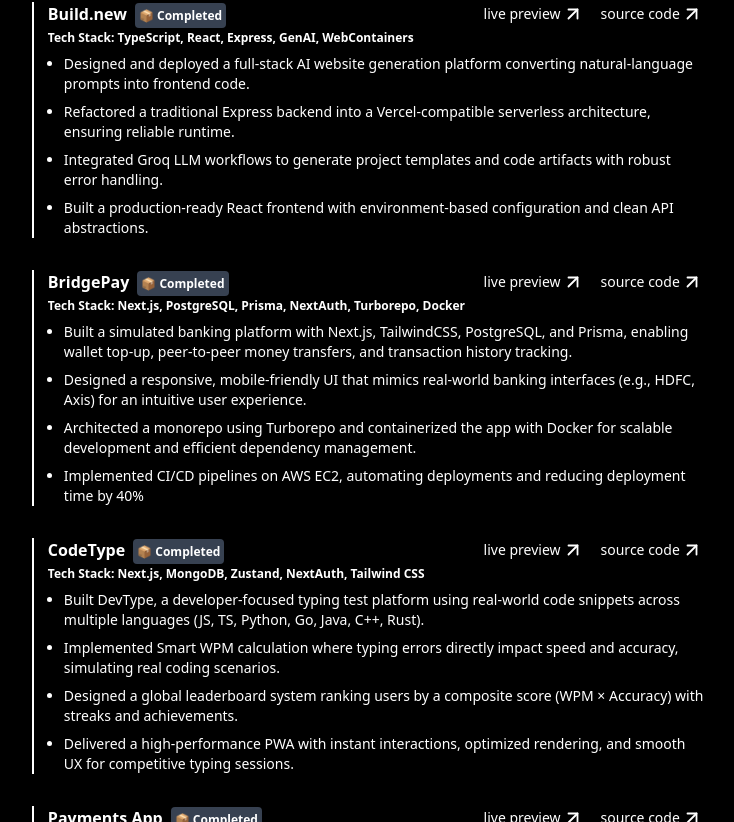
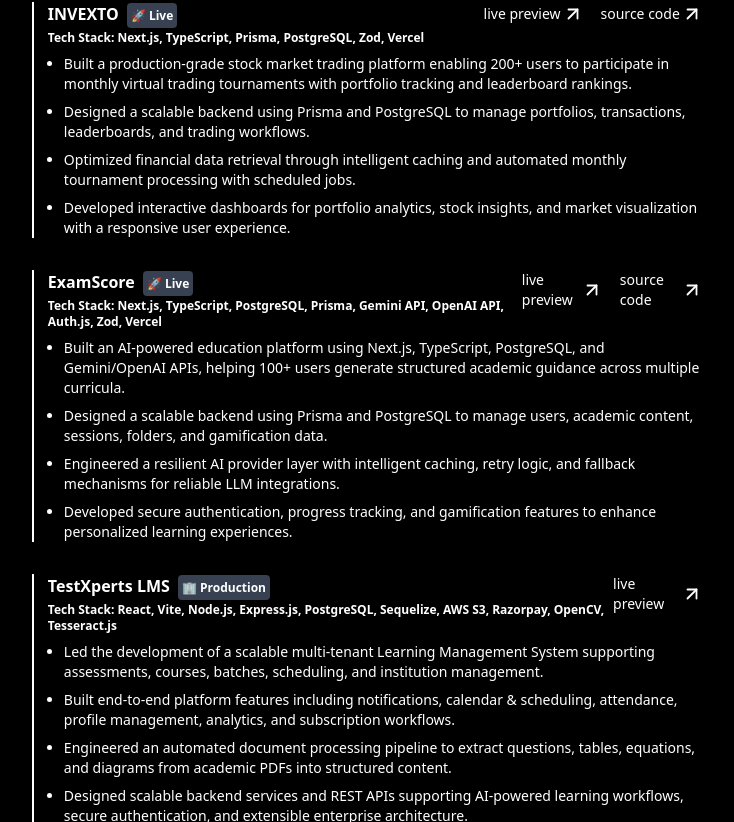
Before and after one commit to singhxanubhav/Portfolio, a React (Vite) app: page / in a window 1280 px wide. Shown: the part 1138-1960 px from the top of the page, without its empty margins (249-983 px from the left). Built offline with nearby package versions, Linux system fonts and the light colour scheme.

Commit message:
feat: update project description and enhance layout

```diff
--- a/src/components/Home.jsx
+++ b/src/components/Home.jsx
@@ -121,12 +121,12 @@
         <section id="work-experience" className="mt-10">
           <h2 className="text-l font-semibold mb-4">work experience.</h2>
           <div className="space-y-8 max-w-2xl">
-          <div className="relative flex items-start group">
+            <div className="relative flex items-start group">
               <VerticalLine />
               <div className="ml-4">
                 <div className="flex justify-between items-start">
                   <div>
-                    <h5 className="font-medium">Software Engineer 1</h5>
+                    <h5 className="font-medium">Software Engineer</h5>
                     <a
                       href="https://univisory.org/"
                       target="_blank"
@@ -141,7 +141,21 @@
                   </span>
                 </div>
                 <p className="mt-2 text-sm text-black dark:text-white">
-                Led the end-to-end development of scalable full-stack web applications, ensuring high performance and reliability. Designed and implemented robust system architectures to support growing product requirements. Developed responsive frontend interfaces and secure backend APIs to deliver seamless user experiences. Collaborated with cross-functional teams to translate business requirements into technical solutions. Optimized application performance and improved system efficiency through effective coding practices. Streamlined deployment pipelines and automated workflows to enhance development productivity. Ensured maintainability and scalability by following modern development standards and best practices. Delivered production-ready features that contributed to building a reliable and scalable company product.
+                  Led the end-to-end development of scalable full-stack web
+                  applications, ensuring high performance and reliability.
+                  Designed and implemented robust system architectures to
+                  support growing product requirements. Developed responsive
+                  frontend interfaces and secure backend APIs to deliver
+                  seamless user experiences. Collaborated with cross-functional
+                  teams to translate business requirements into technical
+                  solutions. Optimized application performance and improved
+                  system efficiency through effective coding practices.
+                  Streamlined deployment pipelines and automated workflows to
+                  enhance development productivity. Ensured maintainability and
+                  scalability by following modern development standards and best
+                  practices. Delivered production-ready features that
+                  contributed to building a reliable and scalable company
+                  product.
                 </p>
               </div>
             </div>
@@ -161,7 +175,7 @@
                     </a>
                   </div>
                   <span className="text-xs font-semibold text-black dark:text-white">
-                    sept, 2025 - dec, 2025
+                    sept, 2024 - dec, 2025
                   </span>
                 </div>
                 <p className="mt-2 text-sm text-black dark:text-white">
@@ -182,7 +196,6 @@
                 </p>
               </div>
             </div>
-
 
             {/* <div className="relative flex items-start group">
               <VerticalLine />
@@ -227,6 +240,218 @@
                 <div className="flex justify-between items-start">
                   <div>
                     <p className="text-md font-bold">
+                      INVEXTO
+                      <span className="ml-2">
+                        <Badge text="🚀 Live" />
+                      </span>
+                    </p>
+                    <p className="text-xs font-semibold mt-1">
+                      <strong>Tech Stack: </strong> Next.js, TypeScript, Prisma,
+                      PostgreSQL, Zod, Vercel
+                    </p>
+                  </div>
+
+                  <div className="flex gap-4">
+                    <a
+                      href="https://invexto.vercel.app/"
+                      target="_blank"
+                      rel="noopener noreferrer"
+                      className="text-sm text-black flex items-center dark:text-white hover:scale-105 duration-150"
+                    >
+                      live preview
+                      <span className="scale-90">
+                        <ArrowUpRight />
+                      </span>
+                    </a>
+
+                    <a
+                      href="https://github.com/singhxanubhav/INVEXTO-Website"
+                      target="_blank"
+                      rel="noopener noreferrer"
+                      className="text-sm text-black flex items-center dark:text-white hover:scale-105 duration-150"
+                    >
+                      source code
+                      <span className="scale-90">
+                        <ArrowUpRight />
+                      </span>
+                    </a>
+                  </div>
+                </div>
+
+                <ul className="mt-2 space-y-2 text-sm text-black dark:text-white list-disc pl-4">
+                  <li>
+                    Built a production-grade stock market trading platform
+                    enabling 200+ users to participate in monthly virtual
+                    trading tournaments with portfolio tracking and leaderboard
+                    rankings.
+                  </li>
+
+                  <li>
+                    Designed a scalable backend using Prisma and PostgreSQL to
+                    manage portfolios, transactions, leaderboards, and trading
+                    workflows.
+                  </li>
+
+                  <li>
+                    Optimized financial data retrieval through intelligent
+                    caching and automated monthly tournament processing with
+                    scheduled jobs.
+                  </li>
+
+                  <li>
+                    Developed interactive dashboards for portfolio analytics,
+                    stock insights, and market visualization with a responsive
+                    user experience.
+                  </li>
+                </ul>
+              </div>
+            </div>
+            {/* Project 2 */}
+            <div className="relative flex items-start group">
+              <VerticalLine />
+              <div className="ml-4">
+                <div className="flex justify-between items-start">
+                  <div>
+                    <p className="text-md font-bold">
+                      ExamScore
+                      <span className="ml-2">
+                        <Badge text="🚀 Live" />
+                      </span>
+                    </p>
+
+                    <p className="text-xs font-semibold mt-1">
+                      <strong>Tech Stack: </strong> Next.js, TypeScript,
+                      PostgreSQL, Prisma, Gemini API, OpenAI API, Auth.js, Zod,
+                      Vercel
+                    </p>
+                  </div>
+
+                  <div className="flex gap-4">
+                    <a
+                      href="https://examscore.in/"
+                      target="_blank"
+                      rel="noopener noreferrer"
+                      className="text-sm text-black flex items-center dark:text-white hover:scale-105 duration-150"
+                    >
+                      live preview
+                      <span className="scale-90">
+                        <ArrowUpRight />
+                      </span>
+                    </a>
+
+                    <a
+                      href="https://github.com/singhxanubhav/ExamScore-Website"
+                      target="_blank"
+                      rel="noopener noreferrer"
+                      className="text-sm text-black flex items-center dark:text-white hover:scale-105 duration-150"
+                    >
+                      source code
+                      <span className="scale-90">
+                        <ArrowUpRight />
+                      </span>
+                    </a>
+                  </div>
+                </div>
+
+                <ul className="mt-2 space-y-2 text-sm text-black dark:text-white list-disc pl-4">
+                  <li>
+                    Built an AI-powered education platform using Next.js,
+                    TypeScript, PostgreSQL, and Gemini/OpenAI APIs, helping 100+
+                    users generate structured academic guidance across multiple
+                    curricula.
+                  </li>
+
+                  <li>
+                    Designed a scalable backend using Prisma and PostgreSQL to
+                    manage users, academic content, sessions, folders, and
+                    gamification data.
+                  </li>
+
+                  <li>
+                    Engineered a resilient AI provider layer with intelligent
+                    caching, retry logic, and fallback mechanisms for reliable
+                    LLM integrations.
+                  </li>
+
+                  <li>
+                    Developed secure authentication, progress tracking, and
+                    gamification features to enhance personalized learning
+                    experiences.
+                  </li>
+                </ul>
+              </div>
+            </div>
+            {/* Project 3 */}
+            <div className="relative flex items-start group">
+              <VerticalLine />
+              <div className="ml-4">
+                <div className="flex justify-between items-start">
+                  <div>
+                    <p className="text-md font-bold">
+                      TestXperts LMS
+                      <span className="ml-2">
+                        <Badge text="🏢 Production" />
+                      </span>
+                    </p>
+
+                    <p className="text-xs font-semibold mt-1">
+                      <strong>Tech Stack: </strong> React, Vite, Node.js,
+                      Express.js, PostgreSQL, Sequelize, AWS S3, Razorpay,
+                      OpenCV, Tesseract.js
+                    </p>
+                  </div>
+
+                  <div className="flex gap-4">
+                    <a
+                      href="https://testxperts.org/"
+                      target="_blank"
+                      rel="noopener noreferrer"
+                      className="text-sm text-black flex items-center dark:text-white hover:scale-105 duration-150"
+                    >
+                      live preview
+                      <span className="scale-90">
+                        <ArrowUpRight />
+                      </span>
+                    </a>
+
+                    {/* Private project */}
+                  </div>
+                </div>
+
+                <ul className="mt-2 space-y-2 text-sm text-black dark:text-white list-disc pl-4">
+                  <li>
+                    Led the development of a scalable multi-tenant Learning
+                    Management System supporting assessments, courses, batches,
+                    scheduling, and institution management.
+                  </li>
+
+                  <li>
+                    Built end-to-end platform features including notifications,
+                    calendar & scheduling, attendance, profile management,
+                    analytics, and subscription workflows.
+                  </li>
+
+                  <li>
+                    Engineered an automated document processing pipeline to
+                    extract questions, tables, equations, and diagrams from
+                    academic PDFs into structured content.
+                  </li>
+
+                  <li>
+                    Designed scalable backend services and REST APIs supporting
+                    AI-powered learning workflows, secure authentication, and
+                    extensible enterprise architecture.
+                  </li>
+                </ul>
+              </div>
+            </div>
+            {/* Project 4 */}
+            <div className="relative flex items-start group">
+              <VerticalLine />
+              <div className="ml-4">
+                <div className="flex justify-between items-start">
+                  <div>
+                    <p className="text-md font-bold">
                       Build.new
                       <span className="ml-2">
                         <Badge text="📦 Completed" />
@@ -239,7 +464,7 @@
                   </div>
                   <div className="flex gap-4">
                     <a
-                      href="https://build.new.anubhavsingh.site/"
+                      href="https://build.new.anubhavsingh.online/"
                       target="_blank"
                       rel="noopener noreferrer"
                       className="text-sm group1 text-black flex items-center dark:text-white hover:scale-105 duration-150"
@@ -284,7 +509,7 @@
                 </ul>
               </div>
             </div>
-            {/* Project 2 */}
+            {/* Project 5 */}
             <div className="relative flex items-start group">
               <VerticalLine />
               <div className="ml-4">
@@ -303,7 +528,7 @@
                   </div>
                   <div className="flex gap-4">
                     <a
-                      href="https://bridgepay.anubhavsingh.site/"
+                      href="https://bridgepay.anubhavsingh.online"
                       target="_blank"
                       rel="noopener noreferrer"
                       className="text-sm group1 text-black flex items-center dark:text-white hover:scale-105 duration-150"
@@ -350,7 +575,7 @@
                 </ul>
               </div>
             </div>
-            {/* Project 2 */}
+            {/* Project 6 */}
             <div className="relative flex items-start group">
               <VerticalLine />
               <div className="ml-4">
@@ -369,7 +594,7 @@
                   </div>
                   <div className="flex gap-4">
                     <a
-                      href="https://codetype.anubhavsingh.site/"
+                      href="https://codetype.anubhavsingh.online"
                       target="_blank"
                       rel="noopener noreferrer"
                       className="text-sm group1 text-black flex items-center dark:text-white hover:scale-105 duration-150"
@@ -416,7 +641,7 @@
                 </ul>
               </div>
             </div>
-            {/* Project 3 */}
+            {/* Project 7 */}
             <div className="relative flex items-start group">
               <VerticalLine />
               <div className="ml-4">
@@ -435,7 +660,7 @@
                   </div>
                   <div className="flex gap-4">
                     <a
-                      href="https://payment.anubhavsingh.site/"
+                      href="https://payment.anubhavsingh.online"
                       target="_blank"
                       rel="noopener noreferrer"
                       className="text-sm group1 text-black flex items-center dark:text-white hover:scale-105 duration-150"
@@ -481,7 +706,7 @@
                 </ul>
               </div>
             </div>
-            {/* Project 4 */}
+            {/* Project 8 */}
             <div className="relative flex items-start group">
               <VerticalLine />
               <div className="ml-4">
@@ -500,7 +725,7 @@
                   </div>
                   <div className="flex gap-4">
                     <a
-                      href="https://portfolio.anubhavsingh.site/"
+                      href="https://portfolio.anubhavsingh.online"
                       target="_blank"
                       rel="noopener noreferrer"
                       className="text-sm group1 text-black flex items-center dark:text-white hover:scale-105 duration-150"
@@ -578,6 +803,16 @@
             <Badge text="ci/cd" isHover={true} />
             <Badge text="Zustand" isHover={true} />
           </div>
+          <div className="mt-1 flex flex-wrap gap-2">
+          <Badge text="LangChain" isHover={true} />
+            <Badge text="OpenRouter" isHover={true} />
+            <Badge text="Gemini API" isHover={true} />
+            <Badge text="RAG" isHover={true} />
+            <Badge text="AI Agents" isHover={true} />
+            <Badge text=" Prompt Engineering" isHover={true} />
+            <Badge text="Embeddings" isHover={true} />
+            <Badge text="LangGraph" isHover={true} />
+          </div>
         </section>
       </main>
     </div>
```
